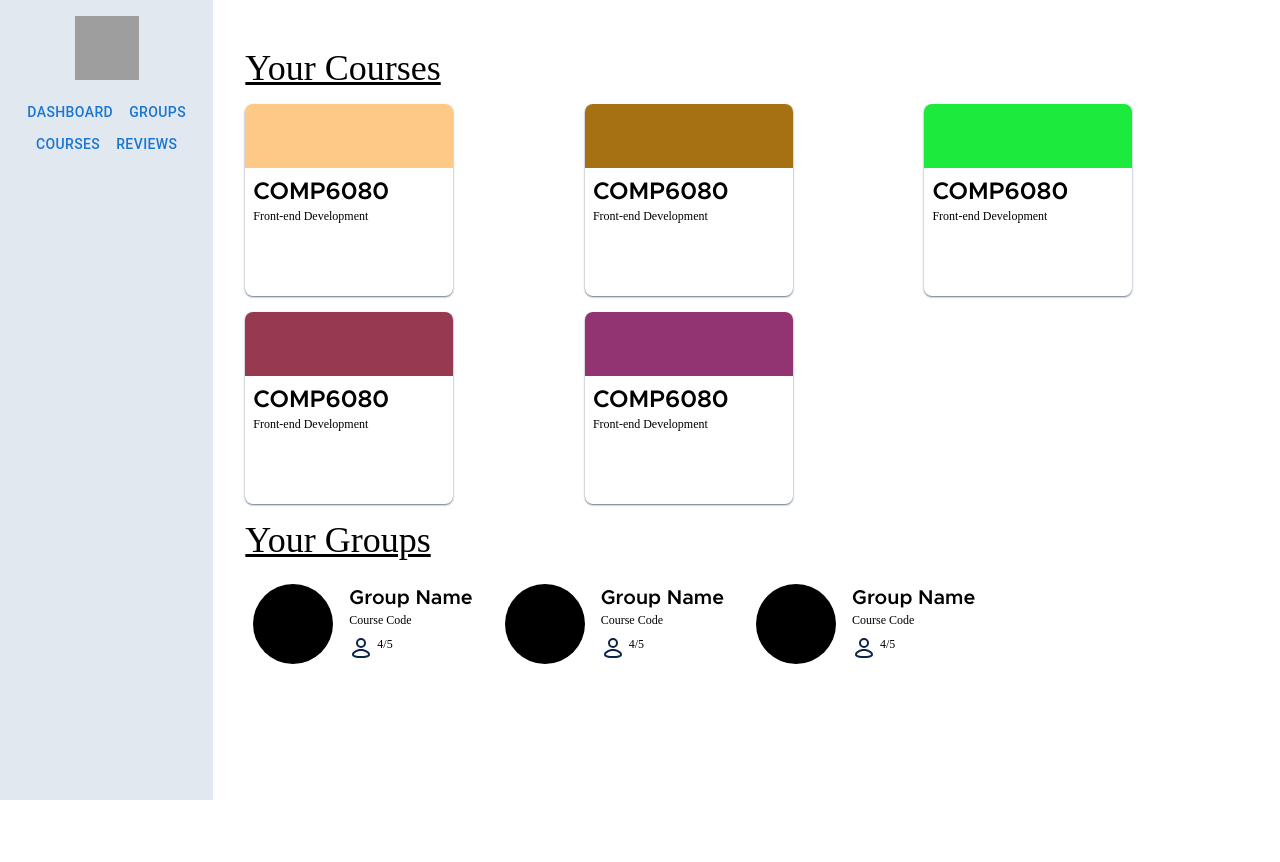
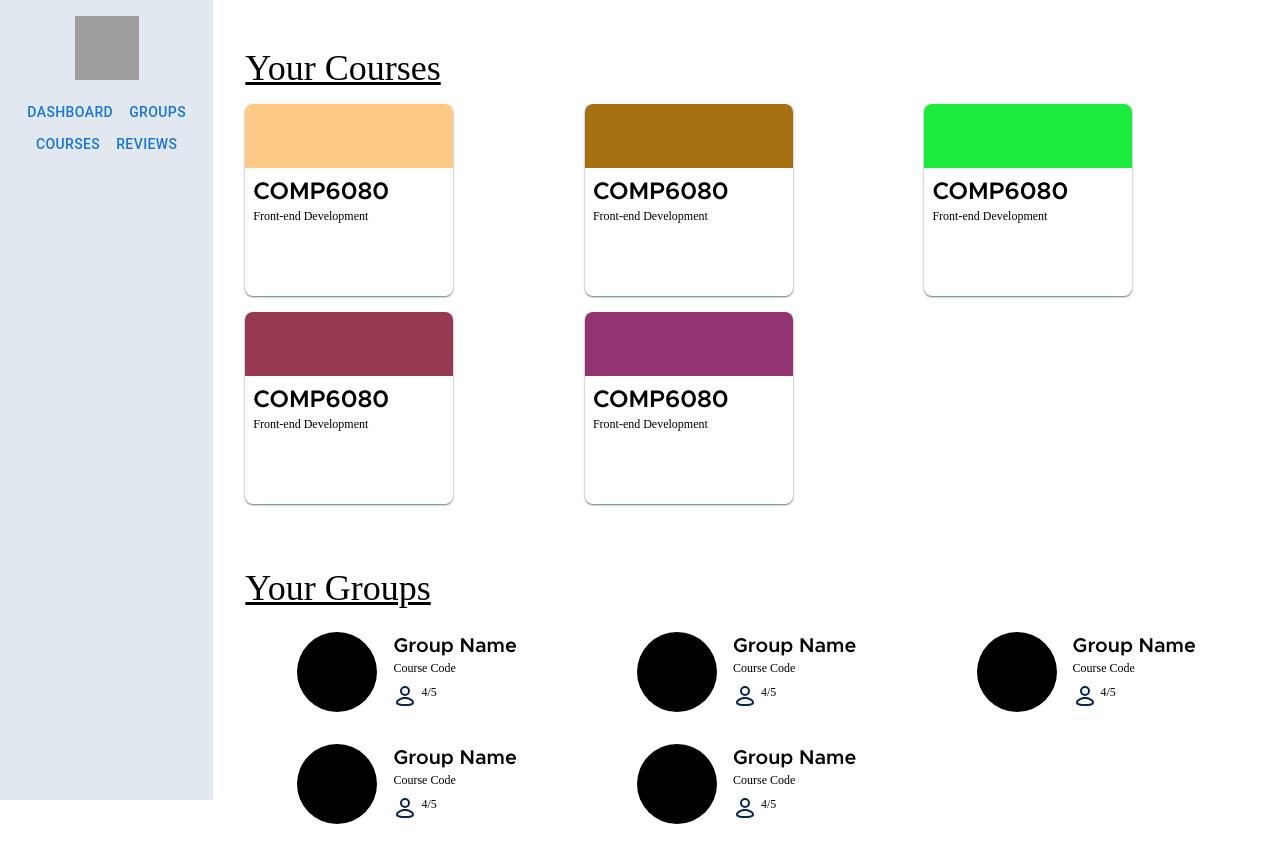
Before and after one commit to alexander-effendy/group-in-fullstack, a Next.js app in the folder frontend/: page / in a window 1280 px wide. Before the commit the page ends 800 px from the top, so only its background shows below. Built offline with nearby package versions, Linux system fonts and the light colour scheme; grey boxes are pictures that could not be loaded; a web font is replaced by a local one.

Commit message:
Fixed some spacing issues

```diff
--- a/frontend/src/app/page.tsx
+++ b/frontend/src/app/page.tsx
@@ -6,113 +6,6 @@ import { Box, Stack, Grid } from '@mui/material';
 
 export default function Home() {
   return (
-    // <main className='flex min-h-screen flex-col items-center justify-between p-24'>
-    //   <div className='z-10 max-w-5xl w-full items-center justify-between font-mono text-sm lg:flex'>
-    //     <p className='fixed left-0 top-0 flex w-full justify-center border-b border-gray-300 bg-gradient-to-b from-zinc-200 pb-6 pt-8 backdrop-blur-2xl dark:border-neutral-800 dark:bg-zinc-800/30 dark:from-inherit lg:static lg:w-auto  lg:rounded-xl lg:border lg:bg-gray-200 lg:p-4 lg:dark:bg-zinc-800/30'>
-    //       Get started by editing&nbsp;
-    //       <code className='font-mono font-bold'>src/app/page.tsx</code>
-    //     </p>
-    //     <div className='fixed bottom-0 left-0 flex h-48 w-full items-end justify-center bg-gradient-to-t from-white via-white dark:from-black dark:via-black lg:static lg:h-auto lg:w-auto lg:bg-none'>
-    //       <a
-    //         className='pointer-events-none flex place-items-center gap-2 p-8 lg:pointer-events-auto lg:p-0'
-    //         href='https://vercel.com?utm_source=create-next-app&utm_medium=appdir-template&utm_campaign=create-next-app'
-    //         target='_blank'
-    //         rel='noopener noreferrer'
-    //       >
-    //         By{' '}
-    //         <Image
-    //           src='/vercel.svg'
-    //           alt='Vercel Logo'
-    //           className='dark:invert'
-    //           width={100}
-    //           height={24}
-    //           priority
-    //         />
-    //       </a>
-    //     </div>
-    //   </div>
-
-    //   <div className="relative flex place-items-center before:absolute before:h-[300px] before:w-full sm:before:w-[480px] before:-translate-x-1/2 before:rounded-full before:bg-gradient-radial before:from-white before:to-transparent before:blur-2xl before:content-[''] after:absolute after:-z-20 after:h-[180px] after:w-full sm:after:w-[240px] after:translate-x-1/3 after:bg-gradient-conic after:from-sky-200 after:via-blue-200 after:blur-2xl after:content-[''] before:dark:bg-gradient-to-br before:dark:from-transparent before:dark:to-blue-700 before:dark:opacity-10 after:dark:from-sky-900 after:dark:via-[#0141ff] after:dark:opacity-40 before:lg:h-[360px] z-[-1]">
-    //     <Image
-    //       className='relative dark:drop-shadow-[0_0_0.3rem_#ffffff70] dark:invert'
-    //       src='/next.svg'
-    //       alt='Next.js Logo'
-    //       width={180}
-    //       height={37}
-    //       priority
-    //     />
-    //   </div>
-
-    //   <div className='mb-32 grid text-center lg:max-w-5xl lg:w-full lg:mb-0 lg:grid-cols-4 lg:text-left'>
-    //     <a
-    //       href='https://nextjs.org/docs?utm_source=create-next-app&utm_medium=appdir-template&utm_campaign=create-next-app'
-    //       className='group rounded-lg border border-transparent px-5 py-4 transition-colors hover:border-gray-300 hover:bg-gray-100 hover:dark:border-neutral-700 hover:dark:bg-neutral-800/30'
-    //       target='_blank'
-    //       rel='noopener noreferrer'
-    //     >
-    //       <h2 className={`mb-3 text-2xl font-semibold`}>
-    //         Docs{' '}
-    //         <span className='inline-block transition-transform group-hover:translate-x-1 motion-reduce:transform-none'>
-    //           -&gt;
-    //         </span>
-    //       </h2>
-    //       <p className={`m-0 max-w-[30ch] text-sm opacity-50`}>
-    //         Find in-depth information about Next.js features and API.
-    //       </p>
-    //     </a>
-
-    //     <a
-    //       href='https://nextjs.org/learn?utm_source=create-next-app&utm_medium=appdir-template-tw&utm_campaign=create-next-app'
-    //       className='group rounded-lg border border-transparent px-5 py-4 transition-colors hover:border-gray-300 hover:bg-gray-100 hover:dark:border-neutral-700 hover:dark:bg-neutral-800/30'
-    //       target='_blank'
-    //       rel='noopener noreferrer'
-    //     >
-    //       <h2 className={`mb-3 text-2xl font-semibold`}>
-    //         Learn{' '}
-    //         <span className='inline-block transition-transform group-hover:translate-x-1 motion-reduce:transform-none'>
-    //           -&gt;
-    //         </span>
-    //       </h2>
-    //       <p className={`m-0 max-w-[30ch] text-sm opacity-50`}>
-    //         Learn about Next.js in an interactive course with&nbsp;quizzes!
-    //       </p>
-    //     </a>
-
-    //     <a
-    //       href='https://vercel.com/templates?framework=next.js&utm_source=create-next-app&utm_medium=appdir-template&utm_campaign=create-next-app'
-    //       className='group rounded-lg border border-transparent px-5 py-4 transition-colors hover:border-gray-300 hover:bg-gray-100 hover:dark:border-neutral-700 hover:dark:bg-neutral-800/30'
-    //       target='_blank'
-    //       rel='noopener noreferrer'
-    //     >
-    //       <h2 className={`mb-3 text-2xl font-semibold`}>
-    //         Templates{' '}
-    //         <span className='inline-block transition-transform group-hover:translate-x-1 motion-reduce:transform-none'>
-    //           -&gt;
-    //         </span>
-    //       </h2>
-    //       <p className={`m-0 max-w-[30ch] text-sm opacity-50`}>
-    //         Explore starter templates for Next.js.
-    //       </p>
-    //     </a>
-
-    //     <a
-    //       href='https://vercel.com/new?utm_source=create-next-app&utm_medium=appdir-template&utm_campaign=create-next-app'
-    //       className='group rounded-lg border border-transparent px-5 py-4 transition-colors hover:border-gray-300 hover:bg-gray-100 hover:dark:border-neutral-700 hover:dark:bg-neutral-800/30'
-    //       target='_blank'
-    //       rel='noopener noreferrer'
-    //     >
-    //       <h2 className={`mb-3 text-2xl font-semibold`}>
-    //         Deploy{' '}
-    //         <span className='inline-block transition-transform group-hover:translate-x-1 motion-reduce:transform-none'>
-    //           -&gt;
-    //         </span>
-    //       </h2>
-    //       <p className={`m-0 max-w-[30ch] text-sm opacity-50 text-balance`}>
-    //         Instantly deploy your Next.js site to a shareable URL with Vercel.
-    //       </p>
-    //     </a>
-    //   </div>
-    // </main>
     <div className='flex'>
       <Sidebar/>
       <Box className='w-5/6 right-px p-8'>
@@ -136,13 +29,25 @@ export default function Home() {
             </Grid>
           </Grid>
         </Box>
-        <Box>
+        <Box className='mt-16'>
           <p className='text-4xl underline my-4' style={{ fontFamily: 'MetropolisMedium' }}>Your Groups</p>
-          <Stack direction='row' spacing={2}>
-            <GroupCard/>
-            <GroupCard/>
-            <GroupCard/>
-          </Stack>
+          <Grid container direction='row' spacing={2}>
+            <Grid item xs={4} className='max-w-54'>
+              <GroupCard/>
+            </Grid>
+            <Grid item xs={4} className='max-w-54'>
+              <GroupCard/>
+            </Grid>
+            <Grid item xs={4} className='max-w-54'>
+              <GroupCard/>
+            </Grid>
+            <Grid item xs={4} className='max-w-54'>
+              <GroupCard/>
+            </Grid>
+            <Grid item xs={4} className='max-w-54'>
+              <GroupCard/>
+            </Grid>
+          </Grid>
         </Box>
       </Box>
     </div>
```
